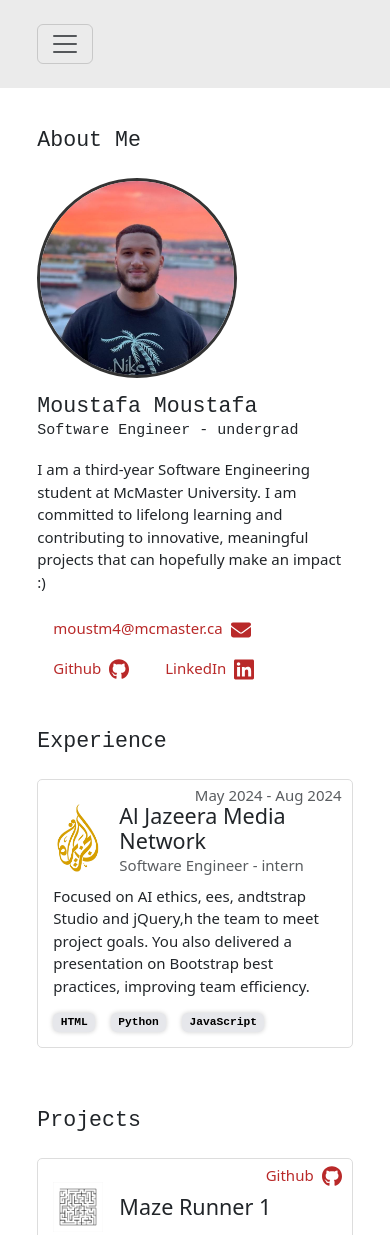
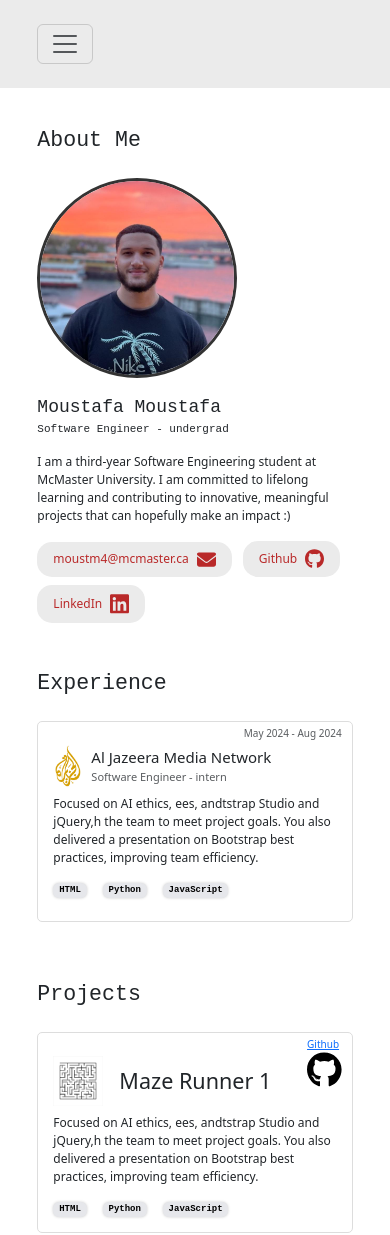
Before and after one commit to Moustafax2/PersonalWebsite, a plain HTML site: page index.html in a window 390 px wide. Shown: the top 1235 px of the page. Drawn offline with nearby package versions, Linux system fonts and the light colour scheme.

Commit message:
fix badge margins

```diff
--- a/index.html
+++ b/index.html
@@ -6,6 +6,8 @@
     <title>My Portfolio</title>
     <link rel="stylesheet" href="styles.css">
     <link href="https://cdn.jsdelivr.net/npm/bootstrap@5.3.0-alpha1/dist/css/bootstrap.min.css" rel="stylesheet">
+    <link rel="stylesheet" href="https://cdnjs.cloudflare.com/ajax/libs/font-awesome/6.4.2/css/all.min.css">
+
 </head>
 
 <body>
@@ -38,7 +40,6 @@
     </header>
 
     <main>
-
         <section id="about">
             <div class="container">
                 <h4 class="sectionTitle mb-4">About Me</h4>
@@ -47,21 +48,21 @@
                         <img src="images/facepic.jpg" alt="picture of me" class="facepicture">
                     </div>
                     <div class="col-12 col-md-8">
-                        <h4 class="myName mb-0">Moustafa Moustafa</h4>
+                        <p class="myName mb-0">Moustafa Moustafa</p>
                         <p class="myJobTitle">Software Engineer - undergrad</p>
                         <p class="myDescription">I am a third-year Software Engineering student at McMaster University. I am committed to lifelong learning and contributing to innovative, meaningful projects that can hopefully make an impact :)</p>
                         <div class="socialsDiv d-flex-col justify-content-center">
-                            <a href="mailto:moustm4@mcmaster.ca" class="CVButton" target="_blank">
+                            <a href="mailto:moustm4@mcmaster.ca" class="socialButton" target="_blank">
                                 moustm4@mcmaster.ca
-                                <span class="icon"><svg xmlns="http://www.w3.org/2000/svg" viewBox="0 0 512 512"><path fill="#b92929" d="M48 64C21.5 64 0 85.5 0 112c0 15.1 7.1 29.3 19.2 38.4L236.8 313.6c11.4 8.5 27 8.5 38.4 0L492.8 150.4c12.1-9.1 19.2-23.3 19.2-38.4c0-26.5-21.5-48-48-48L48 64zM0 176L0 384c0 35.3 28.7 64 64 64l384 0c35.3 0 64-28.7 64-64l0-208L294.4 339.2c-22.8 17.1-54 17.1-76.8 0L0 176z"/></svg></span>
+                                <span class="icon ms-2"><svg xmlns="http://www.w3.org/2000/svg" viewBox="0 0 512 512"><path fill="#b92929" d="M48 64C21.5 64 0 85.5 0 112c0 15.1 7.1 29.3 19.2 38.4L236.8 313.6c11.4 8.5 27 8.5 38.4 0L492.8 150.4c12.1-9.1 19.2-23.3 19.2-38.4c0-26.5-21.5-48-48-48L48 64zM0 176L0 384c0 35.3 28.7 64 64 64l384 0c35.3 0 64-28.7 64-64l0-208L294.4 339.2c-22.8 17.1-54 17.1-76.8 0L0 176z"/></svg></span>
                             </a>
-                            <a href="https://github.com/MoustafaCSS" class="CVButton" target="_blank">
+                            <a href="https://github.com/MoustafaCSS" class="socialButton" target="_blank">
                                 Github
-                                <span class="icon"><svg xmlns="http://www.w3.org/2000/svg" viewBox="0 0 496 512"><path d="M165.9 397.4c0 2-2.3 3.6-5.2 3.6-3.3 .3-5.6-1.3-5.6-3.6 0-2 2.3-3.6 5.2-3.6 3-.3 5.6 1.3 5.6 3.6zm-31.1-4.5c-.7 2 1.3 4.3 4.3 4.9 2.6 1 5.6 0 6.2-2s-1.3-4.3-4.3-5.2c-2.6-.7-5.5 .3-6.2 2.3zm44.2-1.7c-2.9 .7-4.9 2.6-4.6 4.9 .3 2 2.9 3.3 5.9 2.6 2.9-.7 4.9-2.6 4.6-4.6-.3-1.9-3-3.2-5.9-2.9zM244.8 8C106.1 8 0 113.3 0 252c0 110.9 69.8 205.8 169.5 239.2 12.8 2.3 17.3-5.6 17.3-12.1 0-6.2-.3-40.4-.3-61.4 0 0-70 15-84.7-29.8 0 0-11.4-29.1-27.8-36.6 0 0-22.9-15.7 1.6-15.4 0 0 24.9 2 38.6 25.8 21.9 38.6 58.6 27.5 72.9 20.9 2.3-16 8.8-27.1 16-33.7-55.9-6.2-112.3-14.3-112.3-110.5 0-27.5 7.6-41.3 23.6-58.9-2.6-6.5-11.1-33.3 2.6-67.9 20.9-6.5 69 27 69 27 20-5.6 41.5-8.5 62.8-8.5s42.8 2.9 62.8 8.5c0 0 48.1-33.6 69-27 13.7 34.7 5.2 61.4 2.6 67.9 16 17.7 25.8 31.5 25.8 58.9 0 96.5-58.9 104.2-114.8 110.5 9.2 7.9 17 22.9 17 46.4 0 33.7-.3 75.4-.3 83.6 0 6.5 4.6 14.4 17.3 12.1C428.2 457.8 496 362.9 496 252 496 113.3 383.5 8 244.8 8zM97.2 352.9c-1.3 1-1 3.3 .7 5.2 1.6 1.6 3.9 2.3 5.2 1 1.3-1 1-3.3-.7-5.2-1.6-1.6-3.9-2.3-5.2-1zm-10.8-8.1c-.7 1.3 .3 2.9 2.3 3.9 1.6 1 3.6 .7 4.3-.7 .7-1.3-.3-2.9-2.3-3.9-2-.6-3.6-.3-4.3 .7zm32.4 35.6c-1.6 1.3-1 4.3 1.3 6.2 2.3 2.3 5.2 2.6 6.5 1 1.3-1.3 .7-4.3-1.3-6.2-2.2-2.3-5.2-2.6-6.5-1zm-11.4-14.7c-1.6 1-1.6 3.6 0 5.9 1.6 2.3 4.3 3.3 5.6 2.3 1.6-1.3 1.6-3.9 0-6.2-1.4-2.3-4-3.3-5.6-2z"/></svg></span>
+                                <span class="icon ms-2"><svg xmlns="http://www.w3.org/2000/svg" viewBox="0 0 496 512"><path d="M165.9 397.4c0 2-2.3 3.6-5.2 3.6-3.3 .3-5.6-1.3-5.6-3.6 0-2 2.3-3.6 5.2-3.6 3-.3 5.6 1.3 5.6 3.6zm-31.1-4.5c-.7 2 1.3 4.3 4.3 4.9 2.6 1 5.6 0 6.2-2s-1.3-4.3-4.3-5.2c-2.6-.7-5.5 .3-6.2 2.3zm44.2-1.7c-2.9 .7-4.9 2.6-4.6 4.9 .3 2 2.9 3.3 5.9 2.6 2.9-.7 4.9-2.6 4.6-4.6-.3-1.9-3-3.2-5.9-2.9zM244.8 8C106.1 8 0 113.3 0 252c0 110.9 69.8 205.8 169.5 239.2 12.8 2.3 17.3-5.6 17.3-12.1 0-6.2-.3-40.4-.3-61.4 0 0-70 15-84.7-29.8 0 0-11.4-29.1-27.8-36.6 0 0-22.9-15.7 1.6-15.4 0 0 24.9 2 38.6 25.8 21.9 38.6 58.6 27.5 72.9 20.9 2.3-16 8.8-27.1 16-33.7-55.9-6.2-112.3-14.3-112.3-110.5 0-27.5 7.6-41.3 23.6-58.9-2.6-6.5-11.1-33.3 2.6-67.9 20.9-6.5 69 27 69 27 20-5.6 41.5-8.5 62.8-8.5s42.8 2.9 62.8 8.5c0 0 48.1-33.6 69-27 13.7 34.7 5.2 61.4 2.6 67.9 16 17.7 25.8 31.5 25.8 58.9 0 96.5-58.9 104.2-114.8 110.5 9.2 7.9 17 22.9 17 46.4 0 33.7-.3 75.4-.3 83.6 0 6.5 4.6 14.4 17.3 12.1C428.2 457.8 496 362.9 496 252 496 113.3 383.5 8 244.8 8zM97.2 352.9c-1.3 1-1 3.3 .7 5.2 1.6 1.6 3.9 2.3 5.2 1 1.3-1 1-3.3-.7-5.2-1.6-1.6-3.9-2.3-5.2-1zm-10.8-8.1c-.7 1.3 .3 2.9 2.3 3.9 1.6 1 3.6 .7 4.3-.7 .7-1.3-.3-2.9-2.3-3.9-2-.6-3.6-.3-4.3 .7zm32.4 35.6c-1.6 1.3-1 4.3 1.3 6.2 2.3 2.3 5.2 2.6 6.5 1 1.3-1.3 .7-4.3-1.3-6.2-2.2-2.3-5.2-2.6-6.5-1zm-11.4-14.7c-1.6 1-1.6 3.6 0 5.9 1.6 2.3 4.3 3.3 5.6 2.3 1.6-1.3 1.6-3.9 0-6.2-1.4-2.3-4-3.3-5.6-2z"/></svg></span>
                             </a>
-                            <a href="https://www.linkedin.com/in/moustafa2x/" class="CVButton" target="_blank">
+                            <a href="https://www.linkedin.com/in/moustafa2x/" class="socialButton" target="_blank">
                                 LinkedIn
-                                <span class="icon"><svg xmlns="http://www.w3.org/2000/svg" viewBox="0 0 448 512"><path fill="#b92929" d="M416 32H31.9C14.3 32 0 46.5 0 64.3v383.4C0 465.5 14.3 480 31.9 480H416c17.6 0 32-14.5 32-32.3V64.3c0-17.8-14.4-32.3-32-32.3zM135.4 416H69V202.2h66.5V416zm-33.2-243c-21.3 0-38.5-17.3-38.5-38.5S80.9 96 102.2 96c21.2 0 38.5 17.3 38.5 38.5 0 21.3-17.2 38.5-38.5 38.5zm282.1 243h-66.4V312c0-24.8-.5-56.7-34.5-56.7-34.6 0-39.9 27-39.9 54.9V416h-66.4V202.2h63.7v29.2h.9c8.9-16.8 30.6-34.5 62.9-34.5 67.2 0 79.7 44.3 79.7 101.9V416z"/></svg></span>
+                                <span class="icon ms-2"><svg xmlns="http://www.w3.org/2000/svg" viewBox="0 0 448 512"><path fill="#b92929" d="M416 32H31.9C14.3 32 0 46.5 0 64.3v383.4C0 465.5 14.3 480 31.9 480H416c17.6 0 32-14.5 32-32.3V64.3c0-17.8-14.4-32.3-32-32.3zM135.4 416H69V202.2h66.5V416zm-33.2-243c-21.3 0-38.5-17.3-38.5-38.5S80.9 96 102.2 96c21.2 0 38.5 17.3 38.5 38.5 0 21.3-17.2 38.5-38.5 38.5zm282.1 243h-66.4V312c0-24.8-.5-56.7-34.5-56.7-34.6 0-39.9 27-39.9 54.9V416h-66.4V202.2h63.7v29.2h.9c8.9-16.8 30.6-34.5 62.9-34.5 67.2 0 79.7 44.3 79.7 101.9V416z"/></svg></span>
                             </a>
                         </div>
                     </div>
@@ -71,35 +72,33 @@
 
         <section id="experience">
             <div class="container">
-
                 <h4 class="sectionTitle mb-4">Experience</h4>
-
                 <div class="row">
                     <div class="col-12 col-lg-6">
+                        <a href="https://www.coursera.org/account/accomplishments/verify/5AVX4GTYC9T8" class="experienceDivLink text-decoration-none">
                             <div class="experienceDiv position-relative">
-                            <div class="projectTitle d-flex mb-2">
-                                <div class="me-3">
-                                    <img src="images/Al-Jazeera-Logo.jpg" alt="AJ logo" width="50px" class="mb-0 mt-2">
+                                <div class="experienceTitleDiv d-flex mb-2">
+                                    <div class="">
+                                        <img src="images/Al-Jazeera-Logo.jpg" alt="AJ logo" class="mb-0 mt-2 me-2 me-sm-3 AJlogo">
                                     </div>
                                     <div class="d-flex flex-column justify-content-center">
-                                    <h4 class="d-flex justify-content-middle mb-0 mt-2 mt-lg-0">Al Jazeera Media Network</h4>
-                                    <p class="d-flex justify-content-middle mb-0 text-muted">Software Engineer - intern</p>
-                                </div>
-
-                                <div class="topRightExperienceInfo position-absolute text-muted">
-                                    <span>May 2024 - Aug 2024</span>
+                                        <p class="experienceTitle d-flex justify-content-middle mb-0 mt-2 mt-lg-0">Al Jazeera Media Network</p>
+                                        <p class="experienceSubTitle d-flex justify-content-middle mb-0 text-muted">Software Engineer - intern</p>
                                     </div>
                                 </div>
                                 <div class="mb-2">
                                     <p>Focused on AI ethics, ees, andtstrap Studio and jQuery,h the team to meet project goals. You also delivered a presentation on Bootstrap best practices, improving team efficiency.</p>
                                 </div>
                                 <div class="d-flex flex-wrap">
-                                <span class="badge me-3">HTML</span>
-                                <span class="badge me-3">Python</span>
-                                <span class="badge me-3">JavaScript</span>
+                                    <span class="badge me-3 mb-2">HTML</span>
+                                    <span class="badge me-3 mb-2">Python</span>
+                                    <span class="badge me-3 mb-2">JavaScript</span>
+                                </div>
+                                <div class="topRightExperienceInfo position-absolute text-muted">
+                                    <p>May 2024 - Aug 2024</p>
                                 </div>
                             </div>
-
+                        </a>
                     </div>
                 </div>
             </div>
@@ -107,9 +106,7 @@
 
         <section id="projects">
             <div class="container">
-
                 <h4 class="sectionTitle mb-4">Projects</h4>
-
                 <div class="row">
                     <div class="col-12 col-lg-4">
                         <div class="experienceDiv position-relative">
@@ -120,7 +117,6 @@
                                 <div class="d-flex flex-column justify-content-center">
                                     <h4 class="d-flex justify-content-middle mb-0 mt-2 mt-lg-0">Maze Runner 1</h4>
                                 </div>
-
                                 <div class="topRightExperienceInfo position-absolute text-muted">
                                     <a href="https://github.com/MoustafaCSS" class="button CVButton p-0" target="_blank">
                                         Github
@@ -273,7 +269,6 @@
         <section id="certificates">
             <div class="container">
                 <h4 class="sectionTitle mb-4">Certificates</h4>
-
                 <div class="row">
                     <div class="col-12 col-lg-6">
                         <a href="https://www.coursera.org/account/accomplishments/verify/5AVX4GTYC9T8" class="experience-link text-decoration-none">
@@ -305,8 +300,8 @@
             </div>
         </section>
 
+    </main>
 
-    </main>
     <footer class="py-4">
         <p class="m-0">&copy; My Portfolio 2025 </p>
     </footer>
--- a/styles.css
+++ b/styles.css
@@ -2,6 +2,34 @@ body {
     font-family: Arial, sans-serif;
     font-size: 15px !important;
     line-height: 1.6;
+}
+
+@media (max-width: 576px) {
+    body {
+        font-size: 12px !important;
+    }
+    .myname{
+        font-size: 15px !important;
+    }
+    .myJobTitle{
+        font-size: 11px !important;
+    }
+    .experienceTitle{
+        font-size: 15px !important;
+    }
+    .experienceSubTitle{
+        font-size: 11px !important;
+    }
+    .topRightExperienceInfo{
+        font-size: 10px !important;
+    }
+    .AJlogo{
+        width: 30px !important;
+    }
+}
+
+.AJlogo{
+    width: 50px;
 }
 
 .container{
@@ -21,6 +49,11 @@ header{
     font-weight: bold;
 }
 
+section {
+    margin-top: 40px;
+    margin-bottom: 40px;
+}
+
 .sectionTitle{
     font-family: monospace;
 }
@@ -34,43 +67,35 @@ header{
 }
 
 .myName{
+    font-size: 18px;
     font-family: monospace;
 }
 
 .myJobTitle{
+    font-size: 14px;
     font-family: monospace;
 }
 
-.myDescription{
-
-}
-
-.CVButton {
+.socialButton {
     display: inline-flex;
     align-items: center;
     padding: 0.5rem 1rem;
     text-decoration: none;
     color: #B92929;
-    border-radius: 0.25rem;
+    border-radius: 15px;
     transition: background-color 0.3s ease;
+    background: rgb(235, 235, 235);
+    margin-right: 8px;
+    margin-bottom: 8px;
 }
 
-.CVButton:hover {
+.socialButton:hover {
     opacity: 0.8;
 }
 
-.CVButton .icon {
-    margin-left: 0.5rem; /* Space between text and icon */
-}
-
-.CVButton .icon svg {
-    width: 20px;
+.socialButton .icon {
+    width: 19px;
     fill: currentColor; /* Matches the text color */
-}
-
-section {
-    margin-top: 40px;
-    margin-bottom: 40px;
 }
 
 .experienceDiv {
@@ -78,7 +103,14 @@ section {
     padding: 15px;
     margin-bottom: 20px;
     border-radius: 5px;
+}
 
+.experienceTitle{
+    font-size: 18px;
+}
+
+.experienceSubTitle{
+    font-size: 14px;
 }
 
 .projectDiv{
@@ -91,11 +123,11 @@ section {
 .topRightExperienceInfo{
     top: 4px;
     right: 10px;
+    font-size: 13px;
 }
 
 .project h3 {
     margin-top: 0;
-
 }
 
 footer {
@@ -110,29 +142,59 @@ footer {
 .badge {
     color: black !important;
     border-radius: 25px;
-    box-shadow: 0 0 5px rgba(0, 0, 0, 0.2);
+    box-shadow: 0 0 3px rgba(0, 0, 0, 0.2);
     background: rgb(230, 231, 235);
     font-family: monospace !important;
+
 }
 
 .badge:hover {
     opacity: 0.8;
     cursor: pointer;
 }
-/* Make the entire div clickable and change color on hover */
-.experience-link {
-    display: block; /* Ensure the link spans the entire div */
-    color: inherit; /* Inherit text color to prevent default link styling */
-}
 
-.experience-link:hover .experienceDiv {
-    background: rgb(245, 243, 243);
-    transition: background-color 0.3s ease; /* Smooth color transition */
+.experienceDivLink {
+    display: block;
+    color: inherit;
+    cursor: pointer;
 }
 
 .experienceDiv {
     padding: 15px;
-    border: 1px solid #ddd; /* Optional: Add a border for better visibility */
-    border-radius: 5px; /* Optional: Add rounded corners */
-    cursor: pointer; /* Change cursor to indicate clickability */
+    border: 1px solid #ddd;
+    border-radius: 5px;
+    transition: transform 0.3s ease-in-out, box-shadow 0.3s ease-in-out;
+    transform-origin: top left; /* 👈 Shrinks towards the top-left */
 }
+
+.experienceDivLink:hover .experienceDiv {
+    transition: background-color 0.3s ease;
+    transform: scale(0.97);
+}
+
+.experienceDivLink:hover .badge {
+    transform: scale(1.1);
+}
+
+.experienceDivLink:hover .experienceDiv {
+    transform: scale(0.97);
+    box-shadow: 0px 5px 15px rgba(0, 0, 0, 0.1);
+    transform: scale(0.97) translate(-3px, -3px); /* Moves it slightly */
+}
+
+.experienceDiv::after {
+    content: '\f35d';
+    font-family: 'Font Awesome 6 Free';
+    font-weight: 900;
+    font-size: 14px;
+    position: absolute;
+    bottom: 15px;
+    right: 30px;
+    opacity: 0;
+    transition: opacity 0.2s ease-in-out, transform 0.2s ease-in-out;
+}
+
+.experienceDivLink:hover .experienceDiv::after {
+    opacity: 1;
+    transform: translateX(10px);
+}
```
Lines whose indentation alone changed are shown as unchanged.
